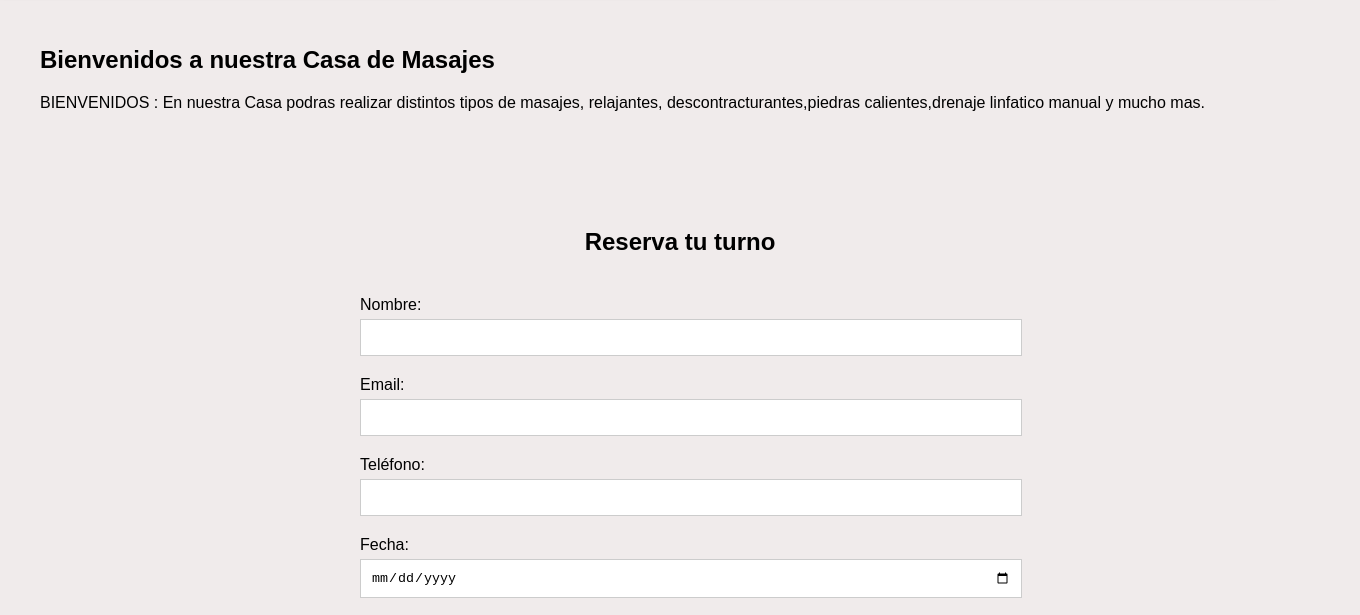
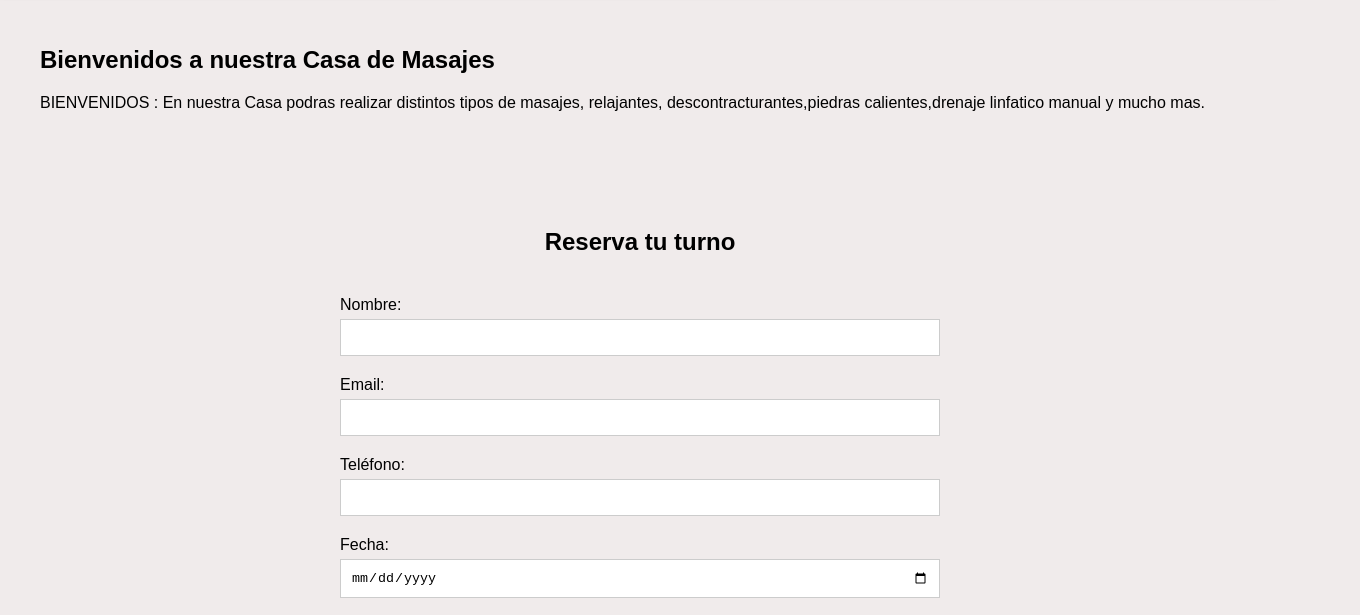
Before and after one commit to fedecabello/proyecto-masajes, a plain HTML site: page index.htm in a window 1280 px wide. Shown: the part 152-767 px from the top of the page, 1360 px wide, since content can reach past the window. Drawn offline with Linux system fonts and the light colour scheme; a script that the page names is missing.

Commit message:
modifique ancho

```diff
--- a/index.htm
+++ b/index.htm
@@ -69,7 +69,7 @@
     <h2>Videos de tipos de masajes</h2>
      <div class="lista-videos">
       <div class="video1">
-         <iframe width="350"  height="350" src="https://media.istockphoto.com/id/1372347229/es/v%C3%ADdeo/im%C3%A1genes-de-video-4k-de-una-atractiva-joven-recibiendo-un-masaje-exfoliante-en-un-spa.mp4?s=mp4-640x640-is&k=20&c=B7Qthtbk3l0TYZxw7O99iKjZG6kOFP7igZrlYR1_Mfw="   frameborder="0" allowfullscreen></iframe>
+         <iframe width="300"  height="300" src="https://media.istockphoto.com/id/1372347229/es/v%C3%ADdeo/im%C3%A1genes-de-video-4k-de-una-atractiva-joven-recibiendo-un-masaje-exfoliante-en-un-spa.mp4?s=mp4-640x640-is&k=20&c=B7Qthtbk3l0TYZxw7O99iKjZG6kOFP7igZrlYR1_Mfw="   frameborder="0" allowfullscreen></iframe>
          <h2>masajes relajantes</h2>
        </div>
      <div class="video1">
--- a/style.css
+++ b/style.css
@@ -1,10 +1,12 @@
+* {
+  box-sizing: border-box;
+}
 body {
     font-family: Arial, sans-serif;
     margin: 0;
     padding: 0;
     background-color: #f0ebeb;
-    height: 100%;
-    width: 100%;
+    min-height: 100%;
   }
 
   header {
@@ -49,7 +51,6 @@ body {
 
   #reservas {
     width: 100%;
-
     margin: 0 auto;
     display: flex;
     flex-direction: column;
```
